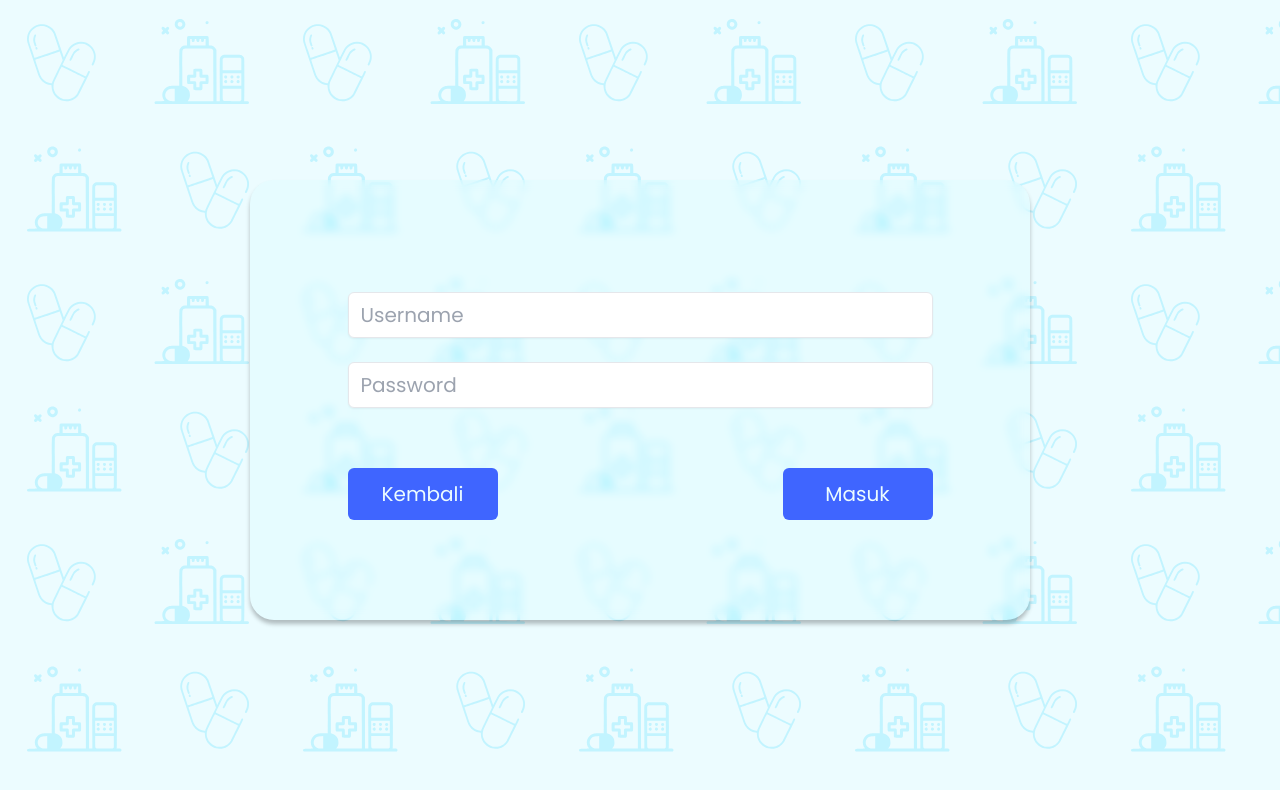
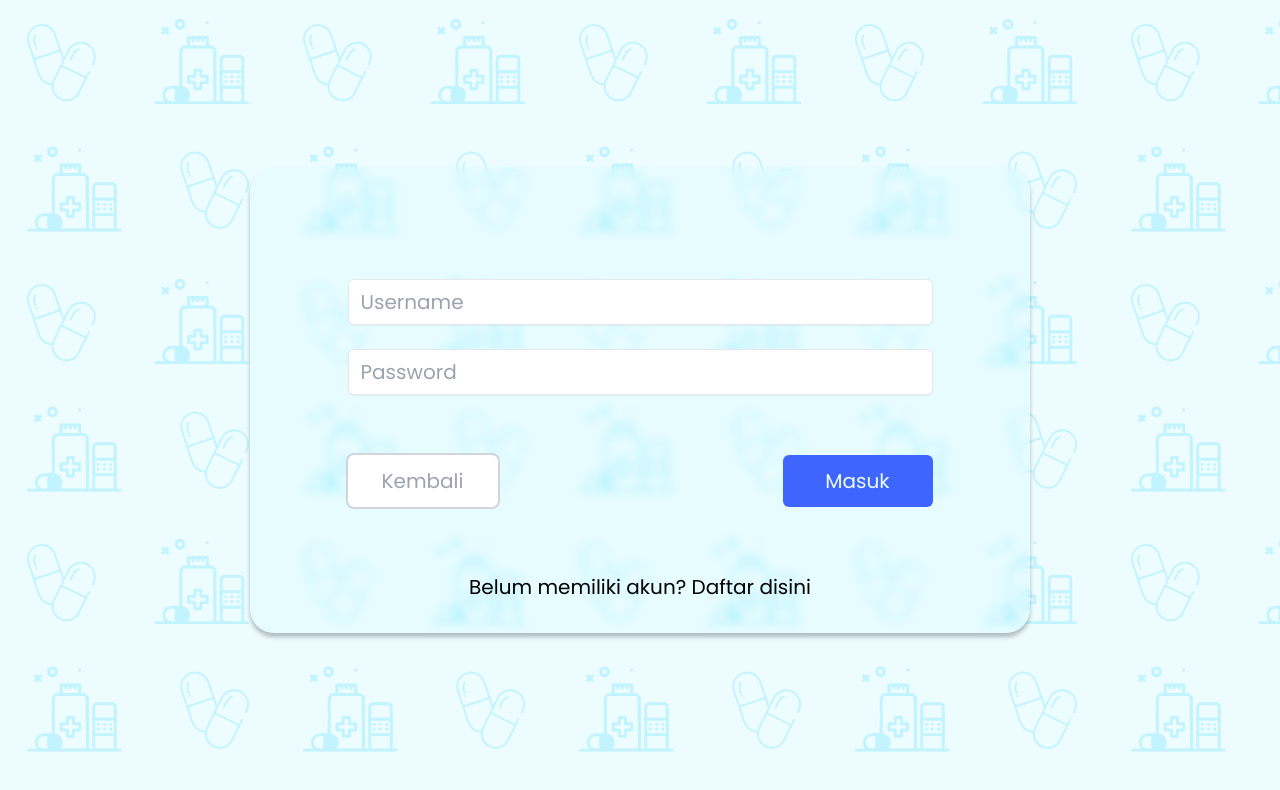
Before and after one commit to anantapridya/PharmaWebFrontEnd, a React (Create React App) app: page /loginuser in a window 1280 px wide. Shown: the top 790 px of the page. Built offline with nearby package versions, Linux system fonts and the light colour scheme.

Commit message:
fix styling

```diff
--- a/src/components/Navbar.jsx
+++ b/src/components/Navbar.jsx
@@ -76,7 +76,7 @@ export default function Navbar() {
               isAuth() ? "hidden" : "inline"
             }`}
           >
-            <Link to="/welcome">Sign In</Link>
+            <Link to="/loginuser">Login</Link>
           </li>
           <li
             className={`mx-[20px] ml-auto hover:drop-shadow-3xl ${
--- a/src/components/UserLogin.jsx
+++ b/src/components/UserLogin.jsx
@@ -60,7 +60,7 @@ export default function UserLogin() {
       <div className="w-[240px] sm:w-[500px] lg:w-[780px] bg-biru-muda/[.1] rounded-3xl backdrop-blur-sm shadow-3xl m-auto">
         <form
           onSubmit={handleSubmit}
-          className="flex flex-col items-center justify-center w-3/4 mx-auto my-[100px]"
+          className="flex flex-col items-center justify-center w-3/4 mx-auto mt-[50px] md:mt-[100px] mb-[33px] md:mb-[66px]"
         >
           <DefaultInput
             placeholder="Username"
@@ -78,12 +78,12 @@ export default function UserLogin() {
             type="password"
           />
 
-          <div className="flex flex-col-reverse sm:flex-row items-center sm:justify-between w-full mt-4 sm:mt-12 gap-2 sm:gap-0">
-            <Link to="/welcome">
+          <div className="flex items-center justify-between w-full mt-4 sm:mt-12 gap-2 sm:gap-0">
+            <Link to="/">
               <DefaultBtn
                 type="button"
                 judulButton="Kembali"
-                className="text-putih text-sm lg:text-xl lg:w-[150px] lg:h-[52px] py-2 hover:bg-putih hover:text-biru-tua hover:border-4 hover:border-biru-tua hover:transition-all"
+                className="text-sm lg:text-xl lg:w-[150px] lg:h-[52px] py-2 bg-white text-gray-400 outline outline-2 outline-gray-300 hover:text-biru-tua hover:border-4 hover:border-biru-tua hover:transition-all"
               />
             </Link>
 
@@ -97,6 +97,13 @@ export default function UserLogin() {
             {/* </Link> */}
           </div>
         </form>
+
+        <p className="font-body text-xs md:text-xl text-center mb-8">
+          Belum memiliki akun?{" "}
+          <span className="hover:underline">
+            <Link to="/signup">Daftar disini</Link>
+          </span>
+        </p>
       </div>
     </div>
   );
```
